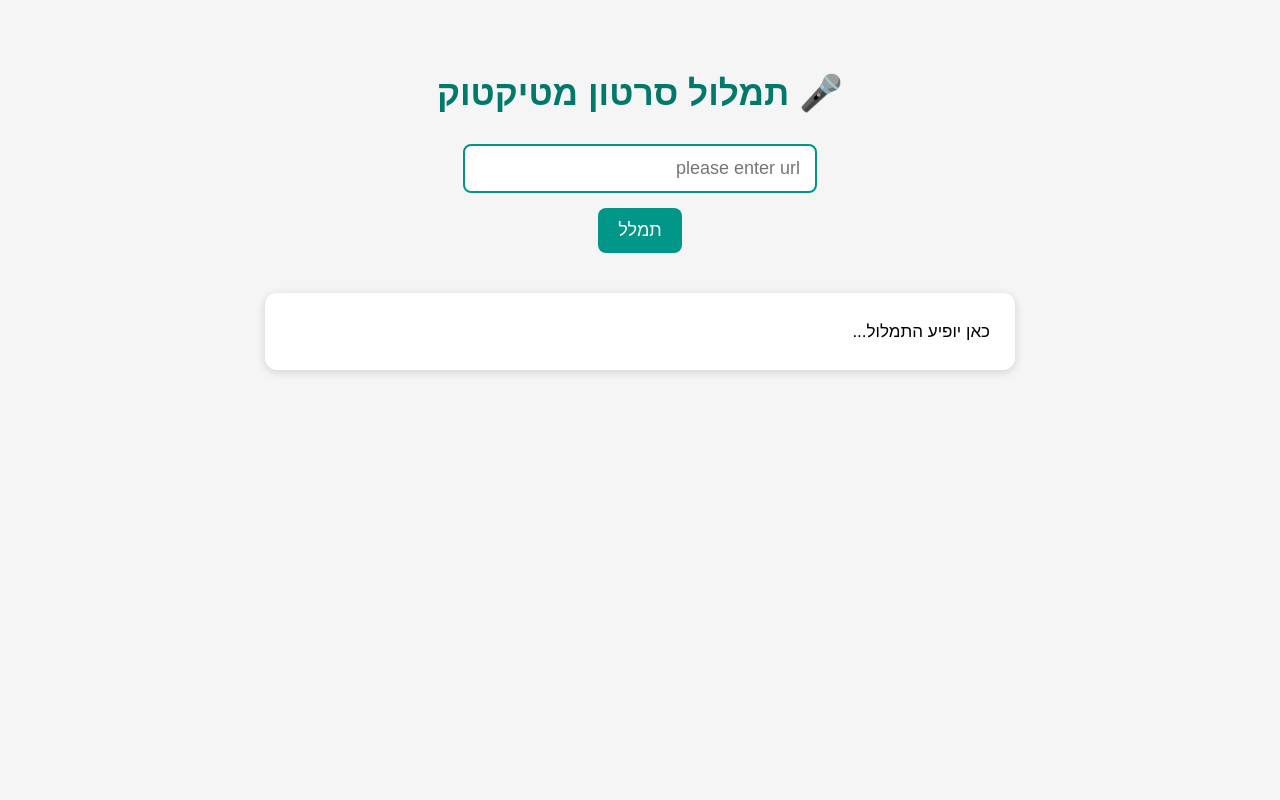
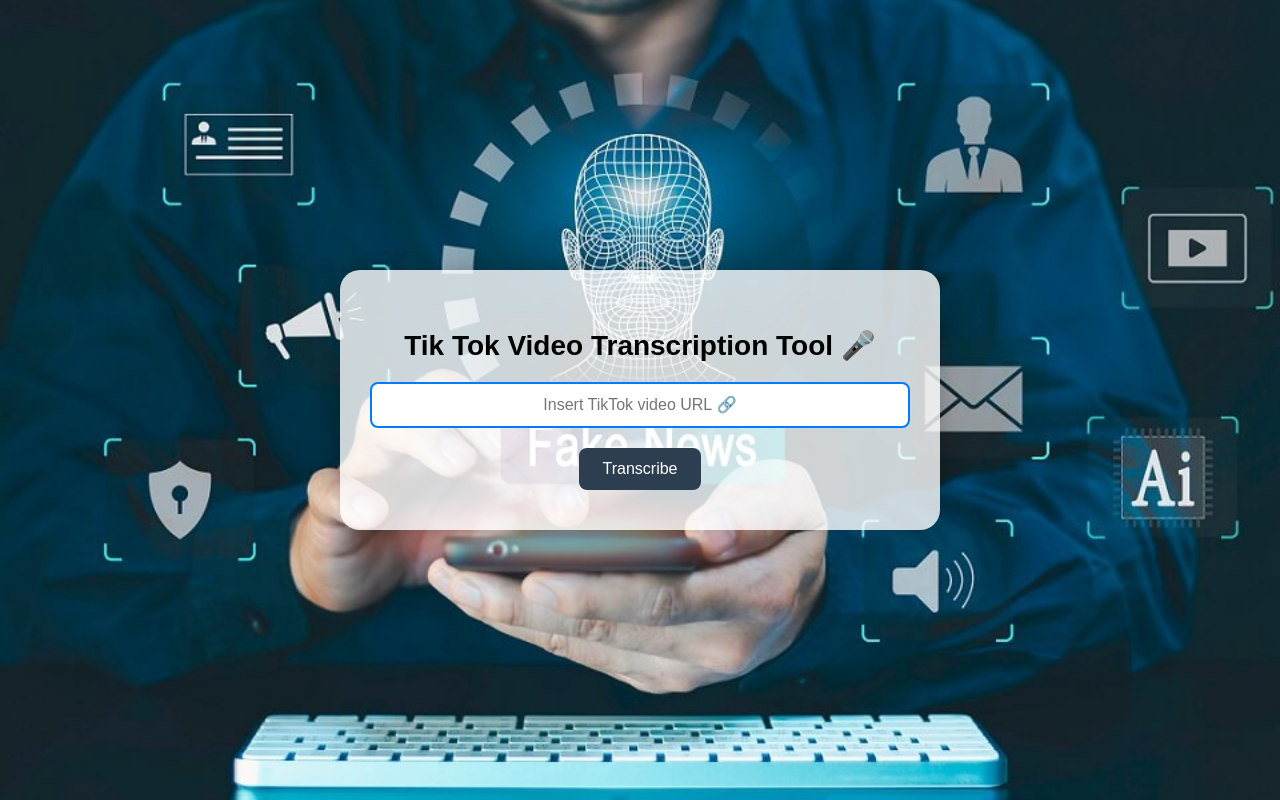
Before and after one commit to GALANDYONATAN/FakenewsProject, a Flask app: page / in a window 1280 px wide. Run offline with Flask 3, Linux system fonts and the light colour scheme.

Commit message:
css change

```diff
--- a/project/static/index.css
+++ b/project/static/index.css
@@ -1,58 +1,75 @@
 body {
-  font-family: Arial;
-  text-align: center;
-  padding: 40px;
-  background-color: #f5f5f5;
-}
-h1 {
-  font-size: 2.2em;
-  color: #00796b;
-  margin-bottom: 30px;
-}
-input[type="text"] {
-  padding: 12px 15px;
-  font-size: 18px;
-  width: 320px;
-  border: 2px solid #009688;
-  border-radius: 8px;
-  outline: none;
-  transition: 0.3s ease;
+  margin: 0;
+  padding: 0;
+  font-family: Arial, sans-serif;
+  background-image: url("fake-news-detector-960.jpg"); /* התמונה שאתה שלחת */
+  background-size: cover;
+  background-position: center;
+  background-repeat: no-repeat;
+  background-attachment: fixed;
+  min-height: 100vh;
+  display: flex;
+  justify-content: center;
+  align-items: center;
 }
 
-input[type="text"]:focus {
-  border-color: #00796b;
-  box-shadow: 0 0 8px rgba(0, 150, 136, 0.2);
+.overlay {
+  background-color: rgba(255, 255, 255, 0.8);
+  border-radius: 20px;
+  padding: 40px 30px;
+  width: 90%;
+  max-width: 600px;
+  box-shadow: 0 0 20px rgba(0, 0, 0, 0.2);
+  text-align: center;
+  box-sizing: border-box;
+  transition: transform 0.3s ease , box-shadow 0.3s ease;
 }
-button{
 
-  background-color: #009688;
+.overlay:hover {
+  transform: scale(1.03); /* הגדלה עדינה */
+  box-shadow: 0 0 30px rgba(0, 0, 0, 0.25); /* צל חזק יותר */
+}
+
+h1 {
+  font-size: 28px;
+  margin-bottom: 20px;
+}
+
+
+input[type="text"] {
+  width: 100%;
+  padding: 12px;
+  font-size: 16px;
+  border-radius: 8px;
+  border: 2px solid #007bff;
+  box-sizing: border-box;
+  margin-bottom: 20px;
+  text-align: center;
+}
+
+
+button {
+  padding: 12px 24px;
+  font-size: 16px;
+  background-color: #2c3e50;
   color: white;
-  font-size: 18px;
-  padding: 12px 20px;
-  margin-top: 15px;
   border: none;
   border-radius: 8px;
   cursor: pointer;
-  transition: background-color 0.3s ease;
+  transition: background-color 0.3s;
 }
 
-  button:hover {
-    background-color: #00796b;
-  }
+button:hover {
+  background-color: #3e5870;
+  transform: scale(1.03);
+}
 
-
-  #result {
-    margin-top: 40px;
-    padding: 25px;
-    background-color: #ffffff;
-    border-radius: 12px;
-    max-width: 700px;
-    margin-left: auto;
-    margin-right: auto;
-    box-shadow: 0 2px 10px rgba(0,0,0,0.15);
-    white-space: pre-line;
-    text-align: right;
-    direction: rtl;
-    font-size: 17px;
-    line-height: 1.6;
-  }
+#result {
+  display:none ;
+  margin-top: 25px;
+  padding: 16px;
+  background-color: rgba(255, 255, 255, 0.9);
+  border-radius: 10px;
+  font-size: 16px;
+  box-shadow: inset 0 0 5px rgba(0,0,0,0.1);
+}
--- a/project/static/main.js
+++ b/project/static/main.js
@@ -1,6 +1,8 @@
 function transcribe() {
   const url = document.getElementById('videoUrl').value;
-
+  const resultDiv = document.getElementById('result');
+  resultDiv.style.display = 'block';
+  resultDiv.innerText = "⏳ Please wait, this might take a few moments...";
   fetch('/transcribe', {
       method: 'POST',
       headers: {
@@ -10,9 +12,9 @@
   })
   .then(res => res.json())
   .then(data => {
-      document.getElementById('result').innerText = data.transcription || "לא התקבל תמלול";
-  })
+        document.getElementById('result').innerText = data.transcription || "No transcription received.";
+})
   .catch(err => {
-      document.getElementById('result').innerText = "❌ שגיאה בתהליך: " + err;
-  });
+        document.getElementById('result').innerText = "❌ Error during process: " + err;
+});
 }
--- a/project/templates/index.html
+++ b/project/templates/index.html
@@ -2,19 +2,22 @@
 <html lang="he" dir="rtl">
 <head>
     <meta charset="UTF-8">
-    <title>תמלול טיקטוק</title>
+    <title>TikTok Transcription</title>
     <link rel="stylesheet" href="{{ url_for('static', filename='index.css') }}">
 </head>
 <body>
+<div class="overlay">
 
-    <h1>🎤 תמלול סרטון מטיקטוק</h1>
+    <h1>🎤 Tik Tok Video Transcription Tool </h1>
 
-    <input type="text" id="videoUrl" placeholder="please enter url">
+    <input type="text" id="videoUrl" placeholder="🔗 Insert TikTok video URL">
     <br>
-    <button onclick="transcribe()">תמלל</button>
+    <button onclick="transcribe()">Transcribe</button>
 
-    <div id="result">כאן יופיע התמלול...</div>
+    <div id="result">Please wait, this may take a few moments</div>
 
     <script src="{{ url_for('static', filename='main.js') }}"></script>
+
+</div>
 </body>
 </html>
```
Also changed, not shown: project/static/ChatGPT Image Apr 14, 2025, 07_17_36 PM.png (added), project/static/fake-news-detector-960.jpg (added).
